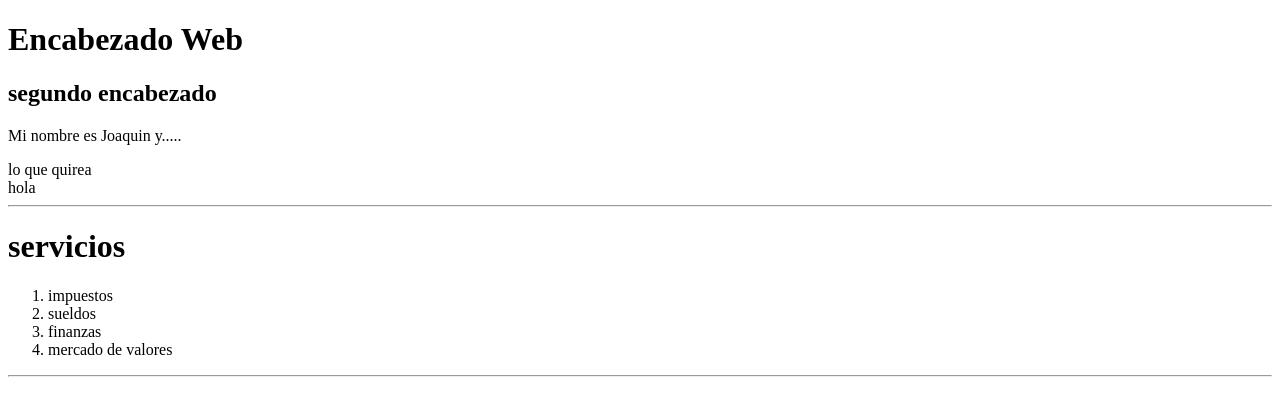
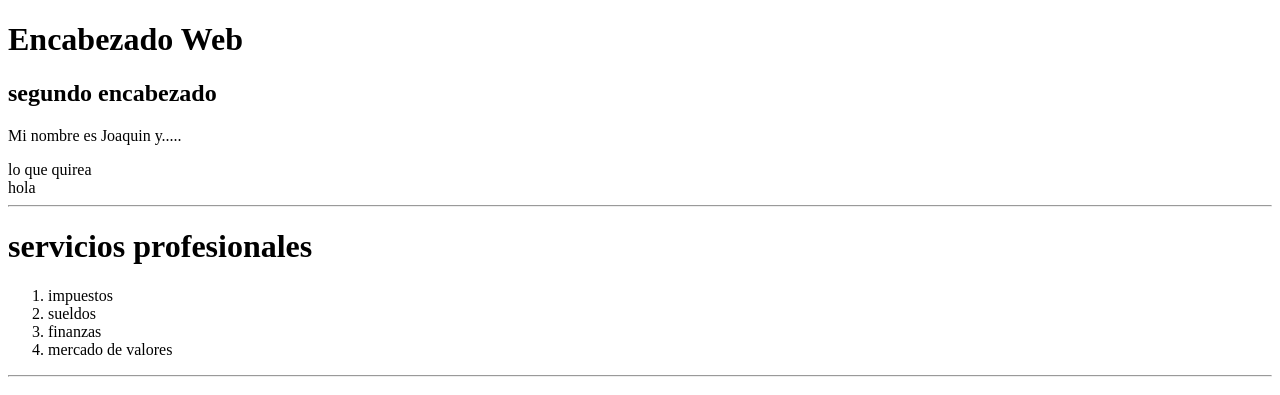
Before and after one commit to joacovod/primera-prueba, a plain HTML site: page index.html in a window 1280 px wide. Shown: the top 395 px of the page. Drawn offline with Linux system fonts and the light colour scheme.

Commit message:
cambio titulo

```diff
--- a/index.html
+++ b/index.html
@@ -14,7 +14,7 @@
 <hr>
 
 <h1>
-servicios
+servicios profesionales
 </h1>
 <ol>
     <li>impuestos</li>
```
